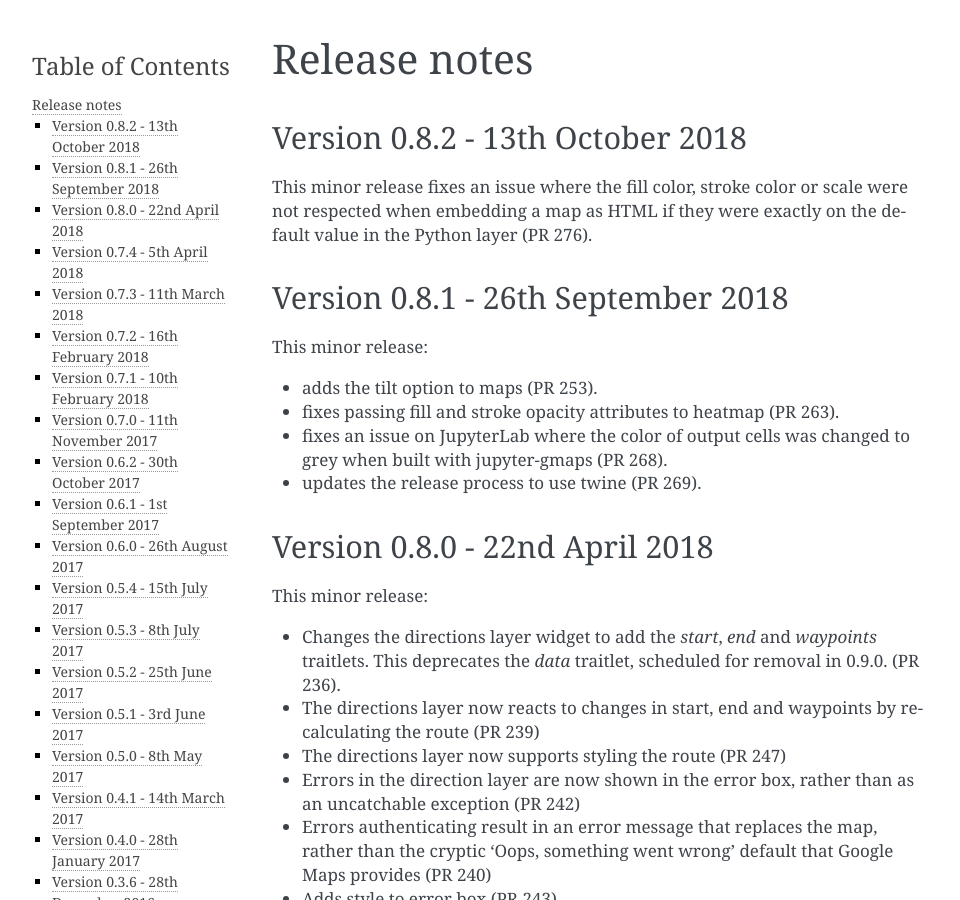
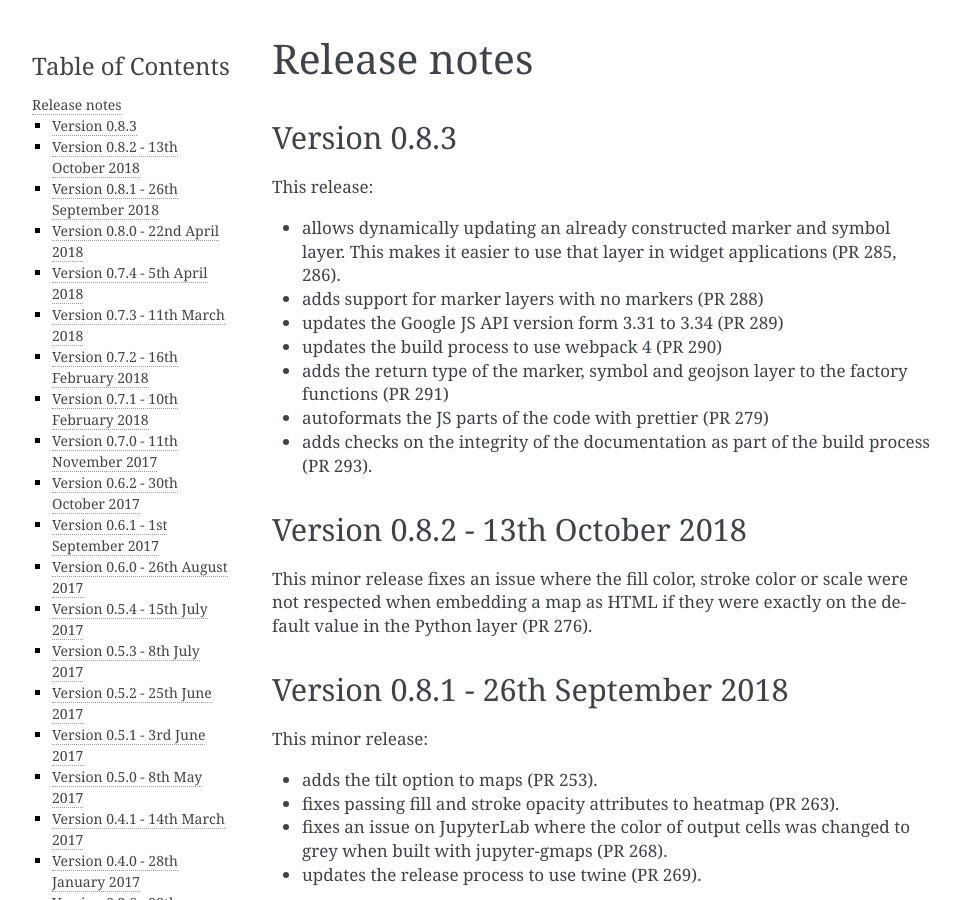
Before and after one commit to pbugnion/gmaps, a Sphinx documentation site: the page built from docs/source/release_notes.rst, in a window 1280 px wide and 900 px high. Shown: the whole window, without its empty margins (148-1108 px from the left). Built offline with Sphinx 7.4.7, drawn with Linux system fonts in a browser that asks for light colours.

Commit message:
Add release notes for version 0.8.3

```diff
--- a/docs/source/release_notes.rst
+++ b/docs/source/release_notes.rst
@@ -1,6 +1,23 @@
 
 Release notes
 -------------
+
+Version 0.8.3
+=============
+
+This release:
+
+- allows dynamically updating an already constructed marker and
+  symbol layer. This makes it easier to use that layer in
+  widget applications (PR 285, 286).
+- adds support for marker layers with no markers (PR 288)
+- updates the Google JS API version form 3.31 to 3.34 (PR 289)
+- updates the build process to use webpack 4 (PR 290)
+- adds the return type of the marker, symbol and geojson layer
+  to the factory functions (PR 291)
+- autoformats the JS parts of the code with prettier (PR 279)
+- adds checks on the integrity of the documentation as part
+  of the build process (PR 293).
 
 Version 0.8.2 - 13th October 2018
 =================================
```
